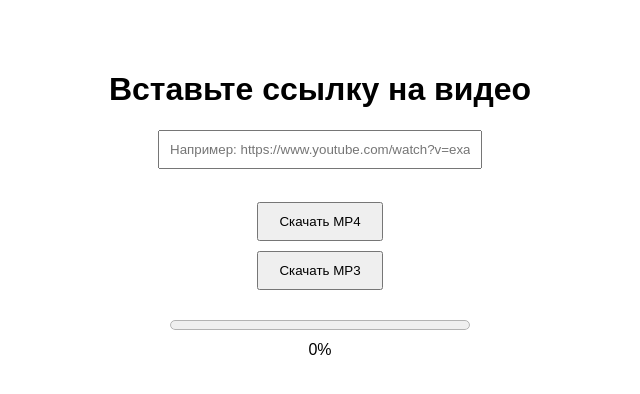
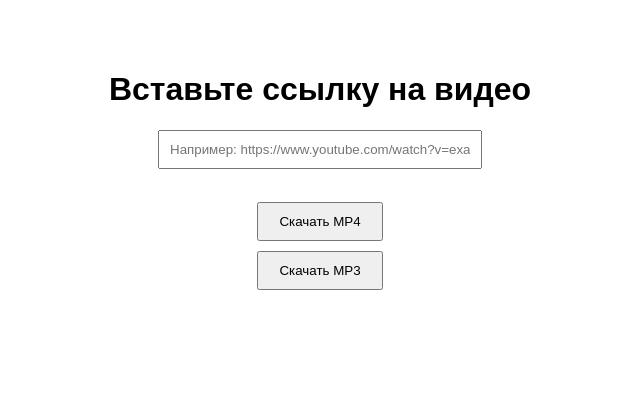
Before and after one commit to amugusus/video-downloader, a Flask app: page / in a window 1280 px wide. Shown: the top 394 px of the page, without its empty margins (320-960 px from the left). Run offline with Flask 3, Linux system fonts and the light colour scheme.

Commit message:
index.html

```diff
--- a/templates/index.html
+++ b/templates/index.html
@@ -21,18 +21,6 @@
             margin: 5px;
             cursor: pointer;
         }
-        #progress-container {
-            width: 300px;
-            margin-top: 20px;
-        }
-        #progress-bar {
-            width: 100%;
-            height: 20px;
-        }
-        #progress-text {
-            text-align: center;
-            margin-top: 5px;
-        }
     </style>
 </head>
 <body>
@@ -41,10 +29,6 @@
     <br>
     <button onclick="download('mp4')">Скачать MP4</button>
     <button onclick="download('mp3')">Скачать MP3</button>
-    <div id="progress-container">
-        <progress id="progress-bar" value="0" max="100"></progress>
-        <div id="progress-text">0%</div>
-    </div>
 
     <script>
         async function download(format) {
@@ -53,21 +37,6 @@
                 alert('Пожалуйста, введите ссылку!');
                 return;
             }
-
-            // Сброс прогресса
-            document.getElementById('progress-bar').value = 0;
-            document.getElementById('progress-text').textContent = '0%';
-
-            // Подключение к SSE для прогресса
-            const eventSource = new EventSource('/progress');
-            eventSource.onmessage = function(event) {
-                const percentage = parseFloat(event.data);
-                document.getElementById('progress-bar').value = percentage;
-                document.getElementById('progress-text').textContent = `${percentage.toFixed(2)}%`;
-                if (percentage >= 100) {
-                    eventSource.close();
-                }
-            };
 
             try {
                 const response = await fetch('/download', {
@@ -96,7 +65,6 @@
                 document.body.removeChild(downloadLink);
             } catch (error) {
                 alert('Произошла ошибка: ' + error.message);
-                eventSource.close();
             }
         }
     </script>
```
